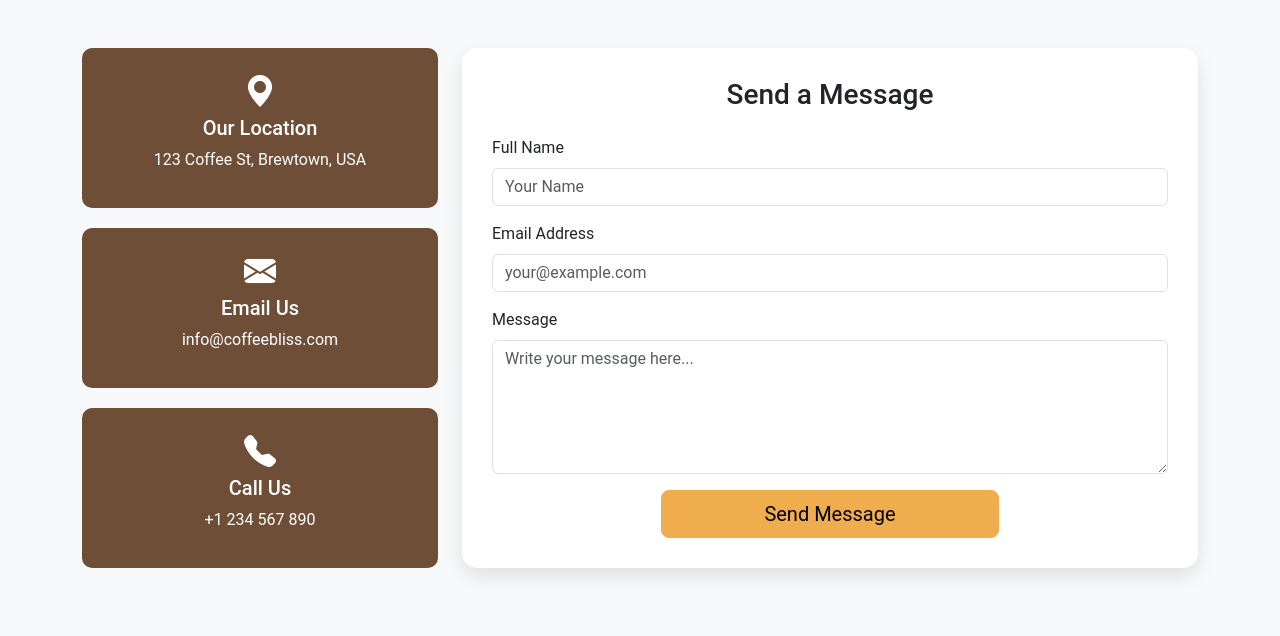
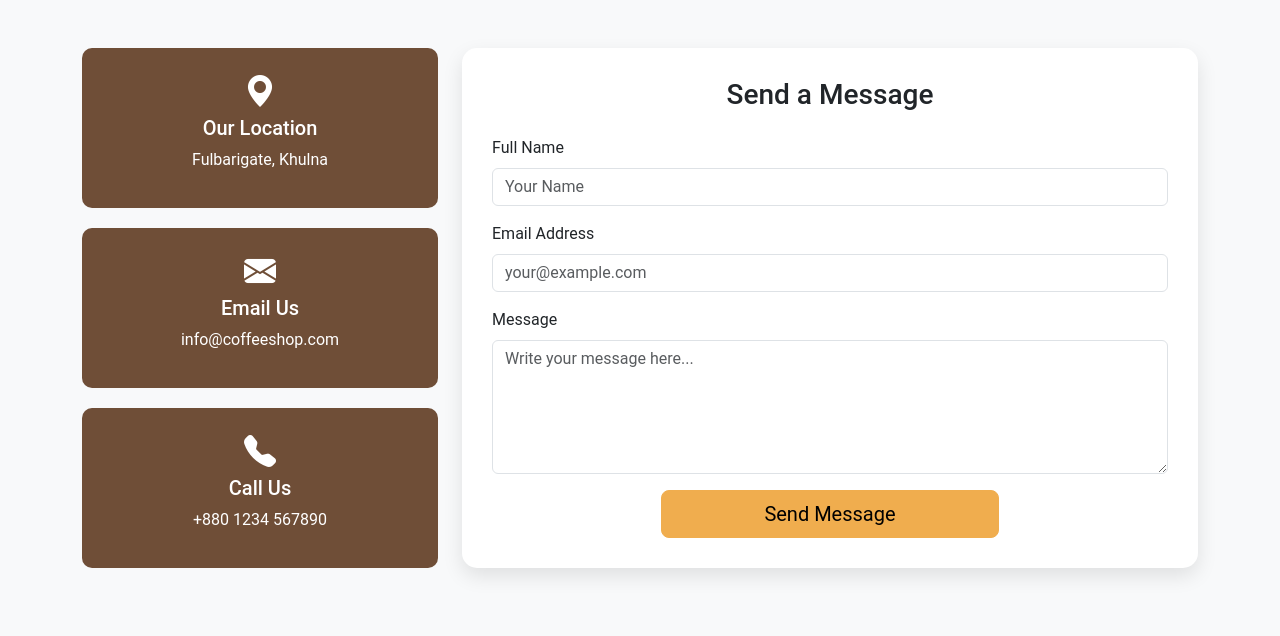
Before and after one commit to siambasher123/CofeeShop_Project1, a PHP site: page /contact.php in a window 1280 px wide. Shown: the part 356-992 px from the top of the page. Run offline with PHP 8.4, Linux system fonts and the light colour scheme.

Commit message:
resolving some issues in contact page

```diff
--- a/contact.php
+++ b/contact.php
@@ -118,17 +118,17 @@ if (isset($_POST['submit'])) {
                 <div class="info-box">
                     <i class="bi bi-geo-alt-fill"></i>
                     <h5>Our Location</h5>
-                    <p>123 Coffee St, Brewtown, USA</p>
+                    <p>Fulbarigate, Khulna</p>
                 </div>
                 <div class="info-box">
                     <i class="bi bi-envelope-fill"></i>
                     <h5>Email Us</h5>
-                    <p>info@coffeebliss.com</p>
+                    <p>info@coffeeshop.com</p>
                 </div>
                 <div class="info-box">
                     <i class="bi bi-telephone-fill"></i>
                     <h5>Call Us</h5>
-                    <p>+1 234 567 890</p>
+                    <p>+880 1234 567890</p>
                 </div>
             </div>
 
```
